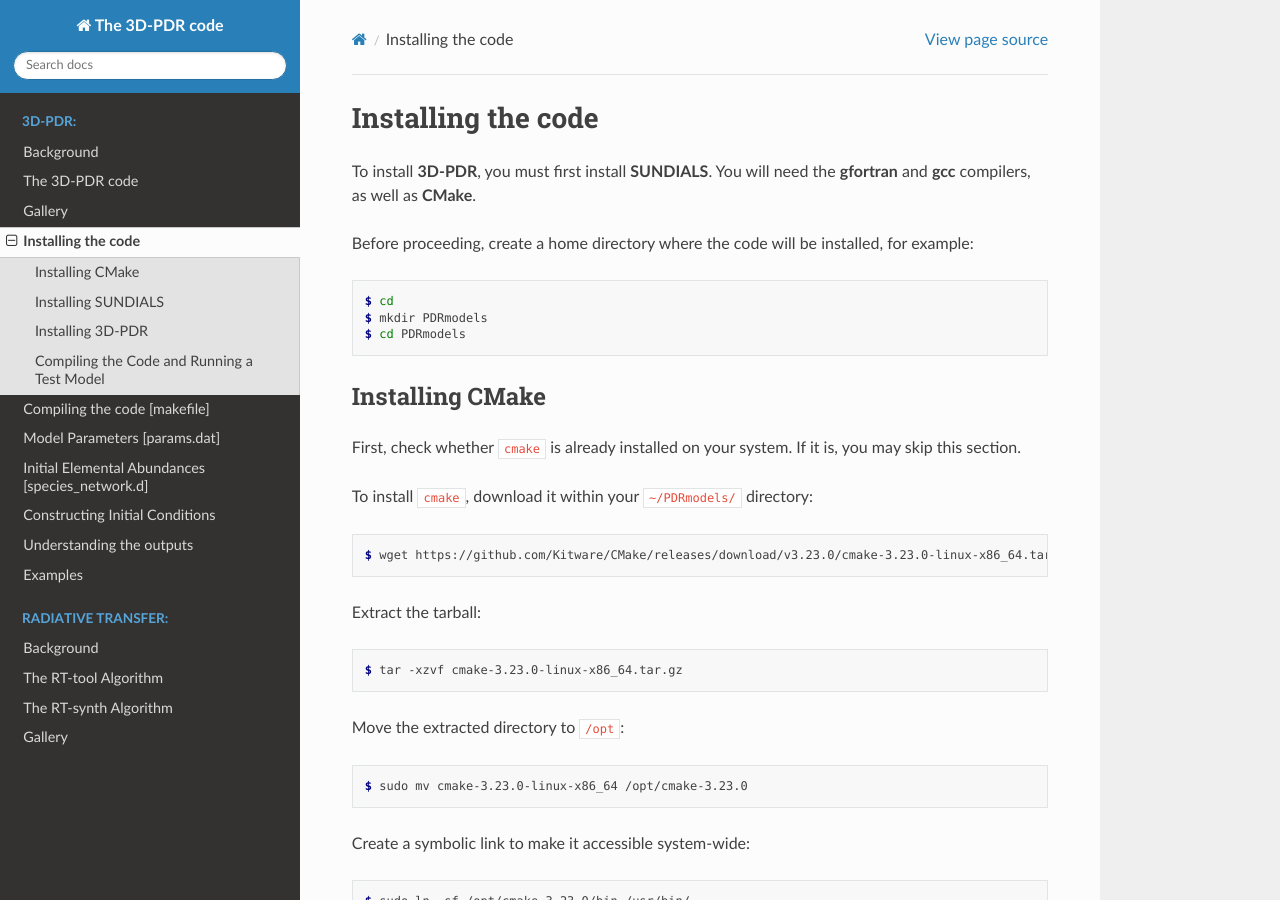
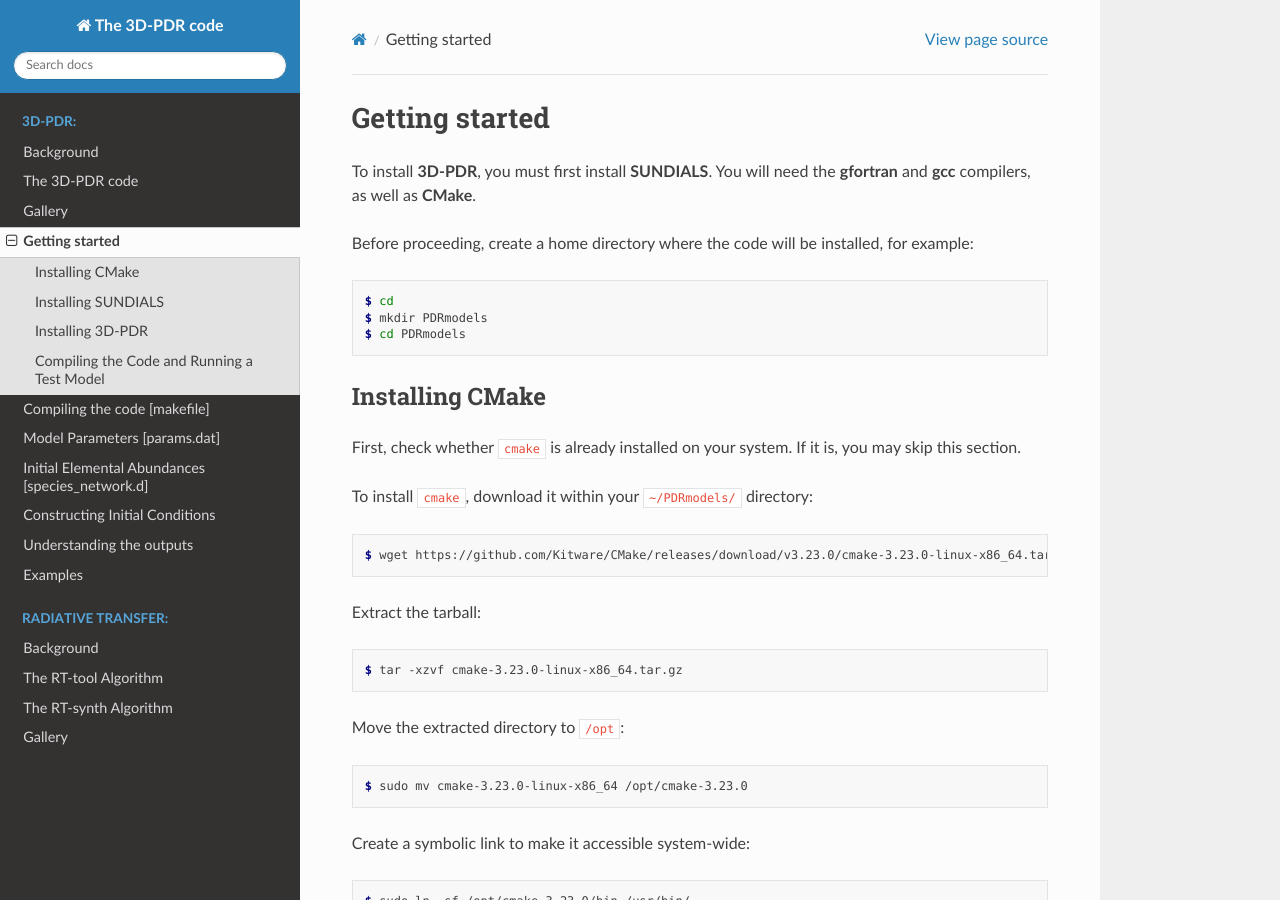
Before and after one commit to itamos-ism/3D-PDR-pblc, a Sphinx documentation site: the page built from docs/source/installation.rst, in a window 1280 px wide and 900 px high. Built offline with Sphinx 7.4.7 and the Read the Docs theme 3.1.0, drawn with Linux system fonts in a browser that asks for light colours.

Commit message:
Update installation instructions heading

```diff
--- a/docs/source/installation.rst
+++ b/docs/source/installation.rst
@@ -1,5 +1,5 @@
-Installing the code
-===================
+Getting started
+===============
 
 To install **3D-PDR**, you must first install **SUNDIALS**.
 You will need the **gfortran** and **gcc** compilers, as well as **CMake**.
```
